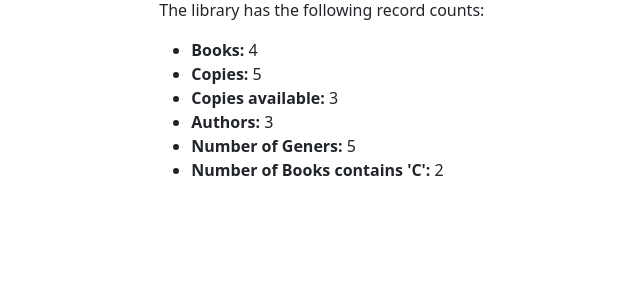
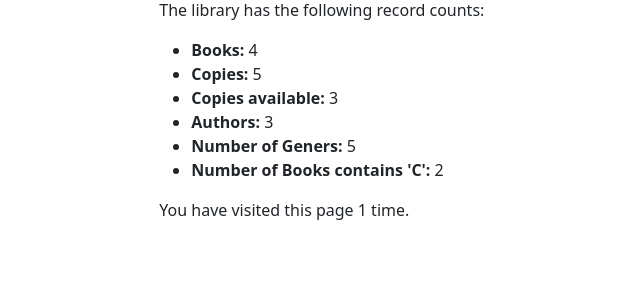
Before and after one commit to Veera-17/Local-Library, a Django app: page /catlog/ in a window 1280 px wide. Shown: the part 144-444 px from the top of the page, without its empty margins (66-706 px from the left). Run offline with Django 5.2, Linux system fonts and the light colour scheme; data comes from the database, SQL or seed files in the repository; both versions use the stored data as it was after the commit.

Commit message:
Session have been added

```diff
--- a/catlog/templates/index.html
+++ b/catlog/templates/index.html
@@ -23,4 +23,7 @@
     <li><strong>Number of Geners:</strong> {{ num_genre }}</li>
     <li><strong>Number of Books contains 'C':</strong> {{ num_book_contains_c }}</li>
   </ul>
+  <p>
+    You have visited this page {{ num_visit }} time{{ num_visit|pluralize }}.
+  </p>
 {% endblock %}
--- a/catlog/views.py
+++ b/catlog/views.py
@@ -12,13 +12,19 @@ def index(request):
     num_genre = Genre.objects.all().count()
     num_book_contains_c = Book.objects.filter(title__icontains='c').count()
 
+    # Using session
+    num_visit = request.session.get('num_visit', 0)
+    num_visit += 1
+    request.session['num_visit'] = num_visit
+
     context = {
         'num_books': num_books,
         'num_instances': num_instances,
         'num_instances_available': num_instances_available,
         'num_authors': num_authors,
         'num_genre' : num_genre,
-        'num_book_contains_c' : num_book_contains_c
+        'num_book_contains_c' : num_book_contains_c,
+        'num_visit' : num_visit,
     }
 
     return render(request, 'index.html', context=context)
```
Also changed, not shown: lib.sqlite3.
